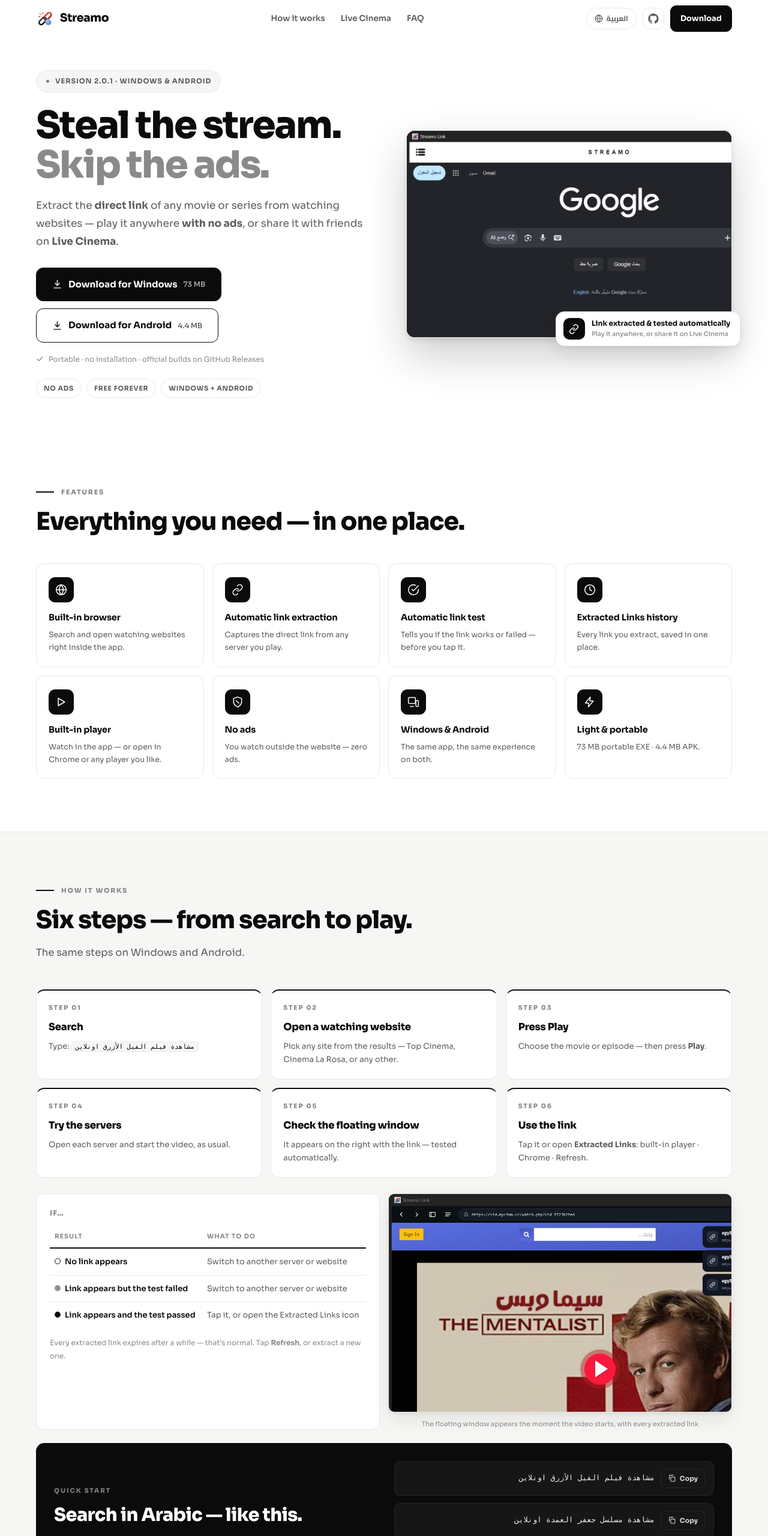
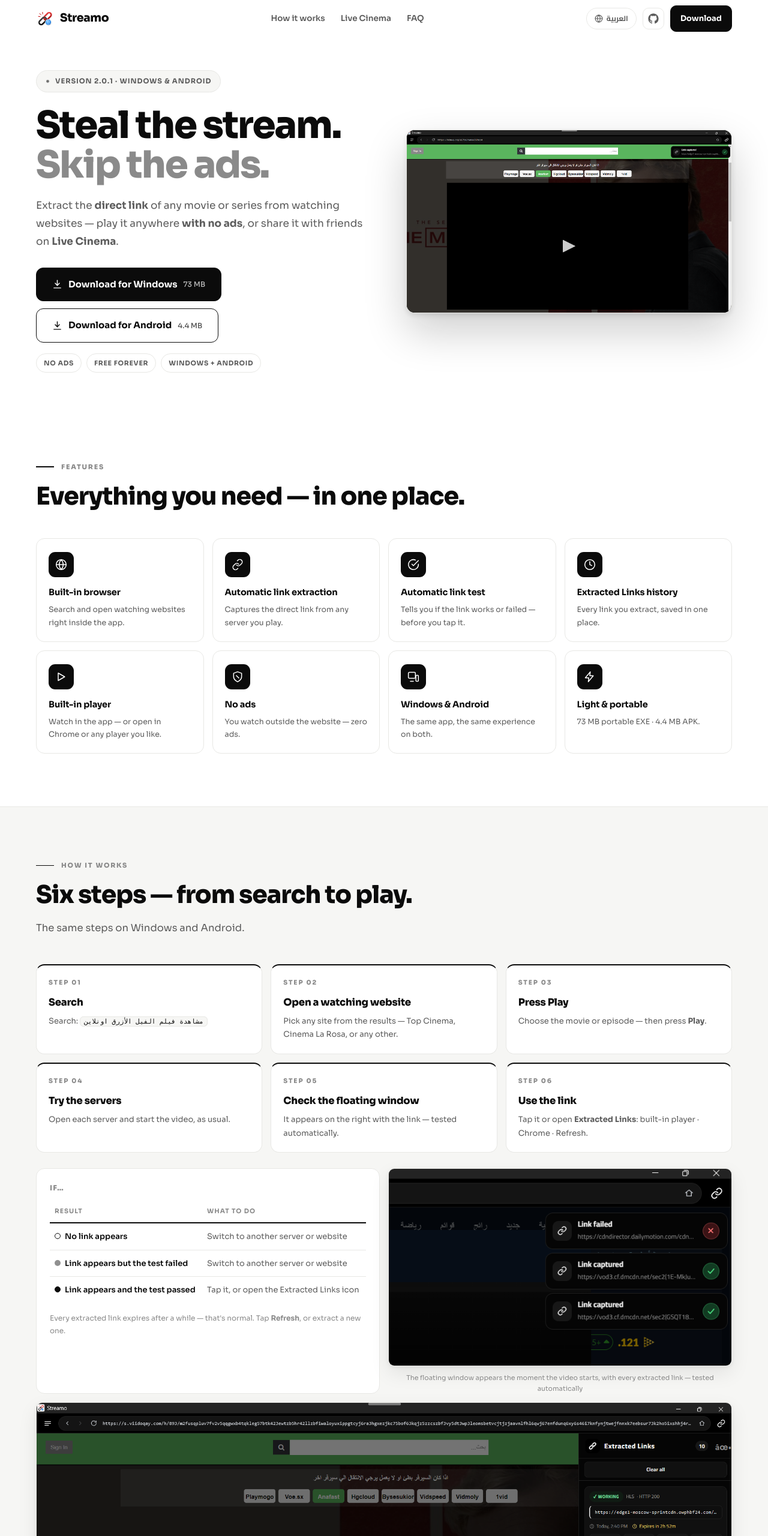
Before and after one commit to X5Coder/Streamo, a plain HTML site: page website/en/index.html in a window 1280 px wide. Shown: the top 2560 px of the page at 60% size. Drawn offline with Linux system fonts and the light colour scheme.

Commit message:
Site: new screenshots, drop hero fake mock, EN copy fixes
- Replace hero screenshot with Streamo on Windows (server bar + link captured toast)
- Replace 'how it works' image with floating-window toasts screenshot
- Add Extracted Links side-panel screenshot after the result panel (AR/EN)
- Add Live Cinema player screenshot inside the Live Cinema section
- Remove the CSS hero-note line and the fake .shot-float mock + dead CSS
- Download card (Windows) now uses the new app screenshot
- EN page: Step 01 'Type:' -> 'Search:'; mirror AR changes

```diff
--- a/website/assets/css/style.css
+++ b/website/assets/css/style.css
@@ -157,7 +157,6 @@ html[lang="ar"] .hero-title { letter-spacing: 0; line-height: 1.22; }
 html[lang="ar"] .hero-sub { line-height: 1.9; }
 
 .hero-ctas { display: flex; gap: 12px; flex-wrap: wrap; margin-bottom: 18px; }
-.hero-note { font-size: 12px; color: var(--faint); display: flex; align-items: center; gap: 8px; margin-bottom: 22px; }
 .chips { display: flex; gap: 8px; flex-wrap: wrap; }
 .chip { font-size: 11px; font-weight: 700; letter-spacing: .06em; color: var(--muted); border: 1px solid var(--line); border-radius: 999px; padding: 6px 12px; text-transform: uppercase; }
 html[lang="ar"] .chip { letter-spacing: 0; text-transform: none; }
@@ -169,17 +168,6 @@ html[lang="ar"] .chip { letter-spacing: 0; text-transform: none; }
   box-shadow: var(--shadow-lg); background: var(--dark); transform: rotate(0.001deg);
 }
 .shot img { width: 100%; height: auto; }
-.shot-float {
-  position: absolute; inset-inline-end: -14px; bottom: -22px;
-  display: flex; align-items: center; gap: 11px; background: #fff;
-  border: 1px solid var(--line); border-radius: 14px; padding: 10px 16px 10px 12px;
-  box-shadow: var(--shadow-sm); animation: floatY 5s ease-in-out infinite;
-}
-html[lang="ar"] .shot-float { padding: 10px 12px 10px 16px; }
-@keyframes floatY { 0%, 100% { transform: translateY(0); } 50% { transform: translateY(-9px); } }
-.shot-float .sf-icon { width: 36px; height: 36px; border-radius: 10px; background: var(--ink); display: flex; align-items: center; justify-content: center; flex-shrink: 0; }
-.shot-float .sf-t { font-size: 12px; font-weight: 700; line-height: 1.35; }
-.shot-float .sf-s { font-size: 10.5px; color: var(--faint); font-weight: 500; }
 
 /* ============ شريط الثقة ============ */
 .trustbar { border-top: 1px solid var(--line); border-bottom: 1px solid var(--line); background: #fff; }
@@ -381,7 +369,6 @@ html[lang="ar"] .f-col a:hover { transform: translateX(-4px); }
   .lc-item:nth-last-child(-n+2) { border-bottom: 1px solid var(--line); }
   .lc-item:last-child { border-bottom: 0; }
   .dl-grid { grid-template-columns: 1fr; max-width: 480px; }
-  .shot-float { inset-inline-end: 8px; bottom: -18px; }
   .trust-item { padding: 13px 16px; font-size: 10.5px; }
 }
 @media (max-width: 560px) {
--- a/website/en/index.html
+++ b/website/en/index.html
@@ -114,10 +114,6 @@
           Download for Android <small>4.4 MB</small>
         </a>
       </div>
-      <p class="hero-note">
-        <svg width="13" height="13" viewBox="0 0 24 24" fill="none" stroke="currentColor" stroke-width="2.4" stroke-linecap="round" stroke-linejoin="round"><path d="M20 6 9 17l-5-5"/></svg>
-        Portable · no installation · official builds on GitHub Releases
-      </p>
       <div class="chips">
         <span class="chip">No ads</span>
         <span class="chip">Free forever</span>
@@ -127,17 +123,8 @@
 
     <div class="shot-wrap reveal in" style="--d:.15s">
       <figure class="shot">
-        <img src="../assets/img/streamo-windows.png" width="1100" height="700" alt="Streamo on Windows — the built-in browser open on Google with the address bar on top" fetchpriority="high">
+        <img src="../assets/img/streamo-hero.png" width="1100" height="619" alt="Streamo on Windows — a movie open on a watching website, server bar on top and the link captured notice top-right" fetchpriority="high">
       </figure>
-      <div class="shot-float" aria-hidden="true">
-        <div class="sf-icon">
-          <svg width="17" height="17" viewBox="0 0 24 24" fill="none" stroke="#fff" stroke-width="2.2" stroke-linecap="round" stroke-linejoin="round"><path d="M10 13a5 5 0 0 0 7.07 0l2.83-2.83a5 5 0 0 0-7.07-7.07l-1.42 1.42"/><path d="M14 11a5 5 0 0 0-7.07 0L4.1 13.83a5 5 0 0 0 7.07 7.07l1.42-1.42"/></svg>
-        </div>
-        <div>
-          <div class="sf-t">Link extracted &amp; tested automatically</div>
-          <div class="sf-s">Play it anywhere, or share it on Live Cinema</div>
-        </div>
-      </div>
     </div>
   </div>
 </section>
@@ -204,7 +191,7 @@
     </div>
 
     <div class="steps-grid">
-      <div class="step reveal" style="--d:0s"><div class="step-label">Step 01</div><h3>Search</h3><p>Type: <code>مشاهدة فيلم الفيل الأزرق اونلاين</code></p></div>
+      <div class="step reveal" style="--d:0s"><div class="step-label">Step 01</div><h3>Search</h3><p>Search: <code>مشاهدة فيلم الفيل الأزرق اونلاين</code></p></div>
       <div class="step reveal" style="--d:.05s"><div class="step-label">Step 02</div><h3>Open a watching website</h3><p>Pick any site from the results — Top Cinema, Cinema La Rosa, or any other.</p></div>
       <div class="step reveal" style="--d:.1s"><div class="step-label">Step 03</div><h3>Press Play</h3><p>Choose the movie or episode — then press <b>Play</b>.</p></div>
       <div class="step reveal" style="--d:.15s"><div class="step-label">Step 04</div><h3>Try the servers</h3><p>Open each server and start the video, as usual.</p></div>
@@ -228,10 +215,15 @@
         <p style="margin-top:14px; font-size:12px; color:var(--faint); line-height:1.8">Every extracted link expires after a while — that's normal. Tap <b>Refresh</b>, or extract a new one.</p>
       </div>
       <figure class="mini-Shot reveal" style="--d:.12s">
-        <img src="../assets/img/streamo-extract.jpg" width="1100" height="700" alt="Streamo on Windows extracting a link from a watching website — extracted links appear on the right" loading="lazy">
-        <figcaption>The floating window appears the moment the video starts, with every extracted link</figcaption>
+        <img src="../assets/img/streamo-floating.png" width="657" height="377" alt="The floating window in Streamo — “Link captured” and “Link failed” toasts after the automatic test" loading="lazy">
+        <figcaption>The floating window appears the moment the video starts, with every extracted link — tested automatically</figcaption>
       </figure>
     </div>
+
+    <figure class="mini-Shot reveal" style="--d:.15s; margin-top:14px">
+      <img src="../assets/img/streamo-sidepanel.png" width="1917" height="1078" alt="The Extracted Links panel in Streamo — every link with its status (WORKING), type (HLS/MP4), time left, and Open · Player · Copy · Renew buttons" loading="lazy">
+      <figcaption>The Extracted Links panel — every link with its status, type and time left, one tap away: Open · Player · Copy · Renew</figcaption>
+    </figure>
 
     <div class="quickstart reveal" style="--d:.1s; margin-top:22px">
       <div>
@@ -287,6 +279,11 @@
         <div class="p-step"><div class="p-num">05</div><div><h4>Share the room link</h4><p>Anyone who opens it joins instantly, for free — with a rich preview.</p></div></div>
       </aside>
     </div>
+
+    <figure class="mini-Shot reveal" style="--d:.2s; margin:0 0 26px">
+      <img src="../assets/img/live-cinema-player.png" width="1917" height="962" alt="A Live Cinema room — the movie player in the middle, the chat panel on the side and the viewer counter top-left" loading="lazy">
+      <figcaption>The player inside a Live Cinema room — the movie in the middle, chat on the side, everyone watching the same second</figcaption>
+    </figure>
 
     <div class="lc-features">
       <div class="lc-item reveal" style="--d:0s"><div class="lc-check"><svg width="13" height="13" viewBox="0 0 24 24" fill="none" stroke="#fff" stroke-width="3" stroke-linecap="round" stroke-linejoin="round"><path d="M20 6 9 17l-5-5"/></svg></div><div><h4>Perfect sync</h4><p>Everyone watches the same second — play, pause, seek, applied to all instantly.</p></div></div>
@@ -355,7 +352,7 @@
     <div class="dl-grid">
       <div class="dl-card reveal" data-platform="windows" style="--d:0s">
         <span class="dl-rec">Recommended for your device</span>
-        <img class="dl-shot dl-shot-win" src="../assets/img/streamo-windows.png" width="1100" height="700" alt="Streamo on Windows — the built-in browser open" loading="lazy">
+        <img class="dl-shot dl-shot-win" src="../assets/img/streamo-hero.png" width="1100" height="619" alt="Streamo on Windows — a movie open with the server bar and the link captured notice" loading="lazy">
         <div class="dl-platform">Windows</div>
         <h3 class="dl-name">Streamo for Windows</h3>
         <p class="dl-spec">Portable · no installation · 73 MB</p>
```
Also changed, not shown: website/index.html (+14 -17 lines), website/assets/img/live-cinema-player.png (added), website/assets/img/streamo-floating.png (added), website/assets/img/streamo-hero.png (added), website/assets/img/streamo-sidepanel.png (added).
